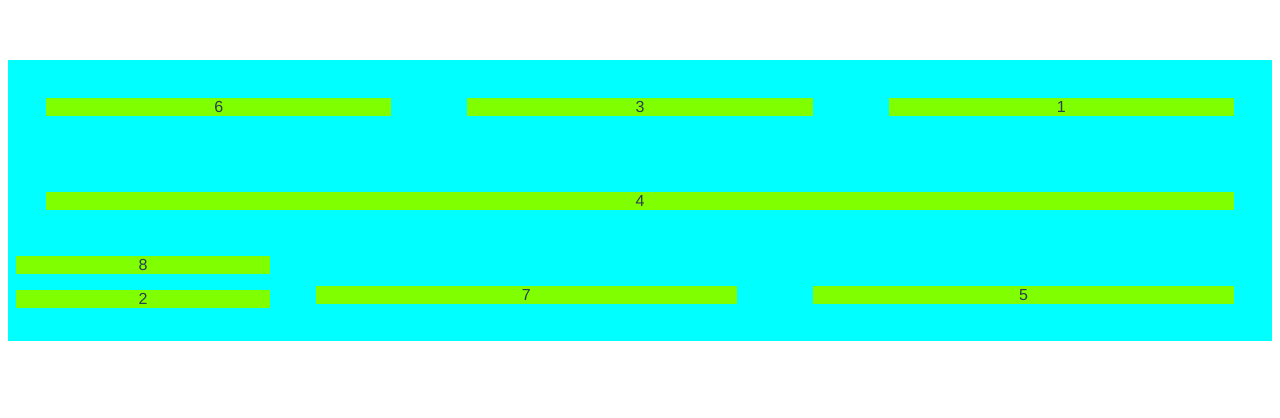
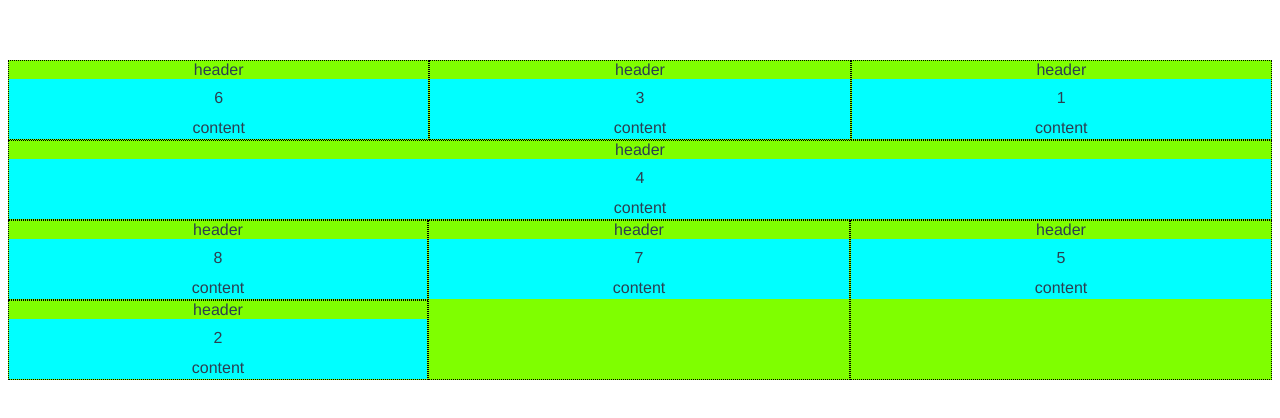
Before and after one commit to Yukun-Guo/Tangram-layout, a Vue app: page / in a window 1280 px wide. Shown: the top 418 px of the page. Built offline with nearby package versions, Linux system fonts and the light colour scheme.

Commit message:
update splitter

```diff
--- a/src/App.vue
+++ b/src/App.vue
@@ -10,6 +10,7 @@ let node1: TreeNode = {
   ID: "1",
   isShow: false,
   layout: "horizontal",
+  resizable: true,
   relativePosition: 1,
   twinID: undefined,
 };
@@ -17,6 +18,7 @@ let node2: TreeNode = {
   ID: "2",
   isShow: false,
   layout: "vertical",
+  resizable: true,
   relativePosition: 1,
   twinID: node1.ID,
 };
@@ -24,6 +26,7 @@ let node3: TreeNode = {
   ID: "3",
   isShow: false,
   layout: "horizontal",
+  resizable: true,
   relativePosition: 0,
   twinID: node1.ID,
 };
@@ -31,6 +34,7 @@ let node4: TreeNode = {
   ID: "4",
   isShow: false,
   layout: "vertical",
+  resizable: true,
   relativePosition: 0,
   twinID: node2.ID,
 };
@@ -38,6 +42,7 @@ let node5: TreeNode = {
   ID: "5",
   isShow: false,
   layout: "horizontal",
+  resizable: true,
   relativePosition: 1,
   twinID: node2.ID,
 };
@@ -45,6 +50,7 @@ let node6: TreeNode = {
   ID: "6",
   isShow: false,
   layout: "horizontal",
+  resizable: true,
   relativePosition: 0,
   twinID: node3.ID,
 };
@@ -52,6 +58,7 @@ let node7: TreeNode = {
   ID: "7",
   isShow: false,
   layout: "horizontal",
+  resizable: true,
   relativePosition: 0,
   twinID: node5.ID,
 };
@@ -59,6 +66,7 @@ let node8: TreeNode = {
   ID: "8",
   isShow: false,
   layout: "vertical",
+  resizable: true,
   relativePosition: 0,
   twinID: node2.ID,
 };
--- /dev/null
+++ b/src/components/Pane.vue
@@ -0,0 +1,53 @@
+<template>
+  <div class="pane">
+    <div class="header">
+      {{ title }}
+    </div>
+    <div class="content">
+      <slot />
+    </div>
+  </div>
+</template>
+
+<script lang="ts">
+export default {
+  props: {
+    title: { type: String, default: "" },
+  },
+};
+</script>
+<style scoped>
+.pane {
+  position: relative;
+  overflow: hidden;
+  flex: 1 1 auto;
+  height: 100%;
+  width: 100%;
+  flex-direction: column;
+  pointer-events: none;
+}
+
+.pane > .header {
+  height: 40px;
+  padding: 10px;
+  background-color: aqua;
+  -webkit-touch-callout: none;
+  -webkit-user-select: none;
+  -khtml-user-select: none;
+  -moz-user-select: none;
+  -ms-user-select: none;
+  user-select: none;
+}
+
+.pane > .content {
+  position: absolute;
+  top: 40px;
+  right: 0;
+  bottom: 0;
+  left: 0;
+  display: flex;
+  flex-direction: column;
+  overflow: auto;
+  pointer-events: initial;
+}
+</style>
--- /dev/null
+++ b/src/components/Splitter.vue
@@ -0,0 +1,123 @@
+<script lang="ts">
+import { defineComponent, ref, reactive, h, VNode, computed } from "vue";
+export default defineComponent({
+  props: {
+    resizable: { type: Boolean, default: true },
+    dir: { type: String, default: "horizontal" },
+    splitPortion: { type: String, default: "50%" },
+  },
+  setup(props, content) {
+    let state = {
+      resizing: false,
+      split: props.splitPortion || "50%",
+    };
+    let splitClass = computed(() => [
+      "split",
+      "splitter",
+      props.dir,
+      state.resizing ? "resizing" : "",
+      props.resizable ? "resizable" : "",
+    ]);
+
+    let startResize = (event: MouseEvent) => {
+      if (!props.resizable || event.button !== 0) return;
+      event.stopPropagation();
+      event.preventDefault();
+      state.resizing = true;
+
+      // const drag = (event:MouseEvent) => {
+      //   if (event.button !== 0) return
+      //   const h = props.dir === 'horizontal'
+      //   var splitter = (h ? content.$el.children[1].clientWidth : this.$el.children[1].clientHeight) / 2
+      //   var parentRect = this.$el.getBoundingClientRect()
+      //   var splitSize = h
+      //     ? (event.x - parentRect.left - splitter) / this.$el.clientWidth * 100
+      //     : (event.y - parentRect.top - splitter) / this.$el.clientHeight * 100
+      //   state.split = splitSize + '%'
+      //   content.emit('onSplitResize', event, this, state.split)
+      // }
+      // const drop = (event:MouseEvent) => {
+      //   if (event.button !== 0) return
+      //   state.resizing = false
+      //   document.removeEventListener('mousemove', drag)
+      //   document.removeEventListener('mouseup', drop)
+      // }
+      // document.addEventListener('mousemove', drag)
+      // document.addEventListener('mouseup', drop)
+    };
+    return () => {
+      return h(
+        "div",
+        {
+          class: [
+            "split",
+
+            props.dir,
+            state.resizing ? "resizing" : "",
+            props.resizable ? "resizable" : "",
+            "splitter",
+          ],
+        },
+        []
+      );
+    };
+  },
+});
+</script>
+<style>
+.split {
+  display: flex;
+  flex: 1;
+  height: 100%;
+}
+
+.split > .content {
+  position: relative;
+  display: flex;
+  box-sizing: border-box;
+  overflow: hidden;
+}
+
+.split > .content > * {
+  flex: 1;
+  height: 100%;
+}
+
+.split > .content:last-child {
+  flex: 1;
+}
+
+.split > .splitter {
+  flex-basis: 6px;
+}
+
+.split.vertical {
+  flex-direction: column;
+}
+
+.split.horizontal {
+  flex-direction: row;
+}
+
+.split.resizable.vertical > .splitter {
+  cursor: row-resize;
+}
+
+.split.resizable.horizontal > .splitter {
+  cursor: col-resize;
+}
+
+/* Splitter styling */
+.split > .splitter {
+  flex-basis: 8px;
+  position: relative;
+  background: transparent;
+  transition: all 0.3s;
+}
+
+.split.resizable > .splitter:hover,
+.split.resizable.resizing > .splitter {
+  background: rgba(100, 100, 100, 0.4);
+  transition: all 0.3s;
+}
+</style>
--- a/src/components/TangramLayout.vue
+++ b/src/components/TangramLayout.vue
@@ -2,6 +2,7 @@
 import { NO } from "@vue/shared";
 import { defineComponent, ref, reactive, h, VNode, computed } from "vue";
 import {
+  TreeNode,
   Stump,
   createTree,
   getTreeSize,
@@ -9,7 +10,10 @@ import {
   insertChild,
   moveChild,
 } from "../utils/tree";
-import { TreeNode } from "../utils/types";
+
+import Pane from "./Pane.vue";
+import Splitter from "./Splitter.vue";
+// import "./style.css";
 
 export default defineComponent({
   name: "TangramLayout",
@@ -22,54 +26,68 @@ export default defineComponent({
     let rLayout = reactive(props.layout);
 
     let splitProps = (node: TreeNode) => {
-      switch (node.layout) {
-        case "vertical":
+      let cssClass = ["split", node.layout, node.resizable ? "resizable" : ""];
       return {
         id: node.ID,
-            class: `split ${node.layout}`,
-            style: { width: `${node.proportion}%` },
+        class: cssClass,
+        style: { "flex-basis": `${node.proportion}%` },
       };
-        default:
-          return {
-            id: node.ID,
-            class: `split ${node.layout}`,
-            style: { height: `${node.proportion}%` },
-          };
-      }
     };
 
     let leafProps = (node: TreeNode) => {
-      switch (node.layout) {
-        case "vertical":
       return {
         id: node.ID,
         class: "leaf",
-            style: { height: `${node.proportion}%` },
+        style: { "flex-basis": `${node.proportion}%` },
       };
-        default:
-          return {
-            id: node.ID,
-            class: "leaf",
-            style: { width: `${node.proportion}%` },
-          };
-      }
     };
 
+    // let startResize = (event: MouseEvent) => {
+    //   if (!this.resizable || event.button !== 0) return;
+    //   event.stopPropagation();
+    //   event.preventDefault();
+    //   this.state.resizing = true;
+
+    //   const drag = (event) => {
+    //     if (event.button !== 0) return;
+    //     const h = this.dir === "horizontal";
+    //     var splitter =
+    //       (h ? this.$el.children[1].clientWidth : this.$el.children[1].clientHeight) / 2;
+    //     var parentRect = this.$el.getBoundingClientRect();
+    //     var splitSize = h
+    //       ? ((event.x - parentRect.left - splitter) / this.$el.clientWidth) * 100
+    //       : ((event.y - parentRect.top - splitter) / this.$el.clientHeight) * 100;
+    //     this.state.split = splitSize + "%";
+    //     this.$emit("onSplitResize", event, this, this.state.split);
+    //   };
+    //   const drop = (event) => {
+    //     if (event.button !== 0) return;
+    //     this.state.resizing = false;
+    //     document.removeEventListener("mousemove", drag);
+    //     document.removeEventListener("mouseup", drop);
+    //   };
+    //   document.addEventListener("mousemove", drag);
+    //   document.addEventListener("mouseup", drop);
+    // };
+
     const walk = (Node: TreeNode): VNode => {
-      console.log(Node);
       let split: VNode;
       if (Node.children.length > 1) {
         // this is a branch node
         let subSplit: VNode[] = [];
         Node.children.forEach((child) => {
           subSplit.push(walk(rLayout[child]));
+          subSplit.push(h(Splitter, { resizable: Node.resizable, dir: Node.layout }));
         });
+        subSplit.pop();
         split = h("div", splitProps(Node), subSplit);
       } else {
         // this is a leaf node
-        split = h("div", leafProps(Node), `${Node.ID}`);
+        split = h("div", leafProps(Node), [
+          h("div", {}, "header"),
+          h(Pane, { title: Node.ID }, ["content"]),
+        ]);
       }
-
       return split;
     };
     context.expose({ rLayout });
@@ -95,6 +113,17 @@ export default defineComponent({
 }
 .leaf {
   background-color: chartreuse;
-  margin: 3%;
+  border: 1px;
+  border-style: dotted;
+  border-color: black;
+}
+.split.resizable.vertical > .splitter {
+  cursor: row-resize;
+  width: 10px;
+}
+
+.split.resizable.horizontal > .splitter {
+  cursor: col-resize;
+  height: 10px;
 }
 </style>
--- /dev/null
+++ b/src/components/style.css
@@ -0,0 +1,67 @@
+/* Layout Styling */
+.layout-container,
+.split {
+  background: transparent;
+}
+
+.layout-container > * {
+  margin: 4px;
+  box-sizing: border-box;
+}
+
+/* all views */
+.layout-container .view {
+  border: solid 1px transparent;
+  transition: all 0.3s;
+}
+
+/* preview */
+.layout-container > .preview {
+  background: rgba(155, 155, 155, 0.4);
+  border: dashed 1px #666;
+  transition: all 0.3s;
+}
+
+/* drag layer */
+.layout-container > .drag {
+  display: block;
+  transform: scale(1) translate(0%, 0%);
+  transition: transform 0.3s;
+}
+
+.layout-container > .drag.dragging {
+  opacity: 0.5;
+  box-shadow: 0 0 20px 4px rgba(0, 0, 0, 0.4);
+  transform: scale(0.5) translate(0%, 0%);
+}
+
+/* Splitter styling */
+.split > .splitter {
+  flex-basis: 8px;
+  position: relative;
+  background: transparent;
+  transition: all 0.3s;
+}
+
+.split.resizeable > .splitter:hover,
+.split.resizeable.resizing > .splitter {
+  background: rgba(100, 100, 100, 0.4);
+  transition: all 0.3s;
+}
+
+/* Pane styling */
+.pane {
+  box-shadow: 0 1px 3px 0 rgba(0, 0, 0, 0.3);
+  overflow: hidden;
+}
+
+.pane > .header {
+  text-transform: uppercase;
+  background: #eee;
+  color: #444;
+}
+
+.pane > .content {
+  background: #fefefe;
+  padding: 10px;
+}
--- a/src/utils/tree.ts
+++ b/src/utils/tree.ts
@@ -107,6 +107,7 @@ interface TreeNode {
     isShow: boolean
     isActive?: boolean
     layout: 'horizontal' | 'vertical'
+    resizable?: boolean
     relativePosition?: 0 | 1 // relative position of the twin node, used for adjust window position layout
     proportion?: number
     parentID?: string
```
Lines whose indentation alone changed are shown as unchanged.
